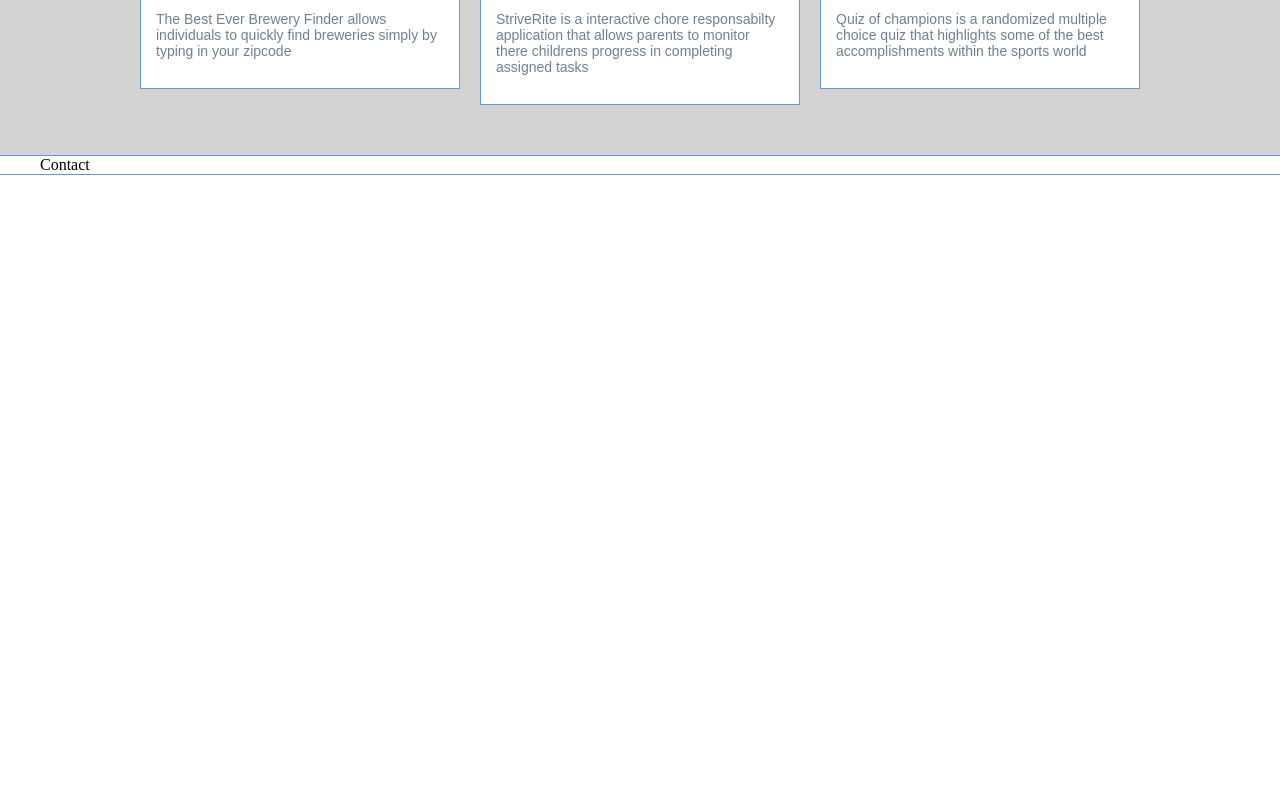
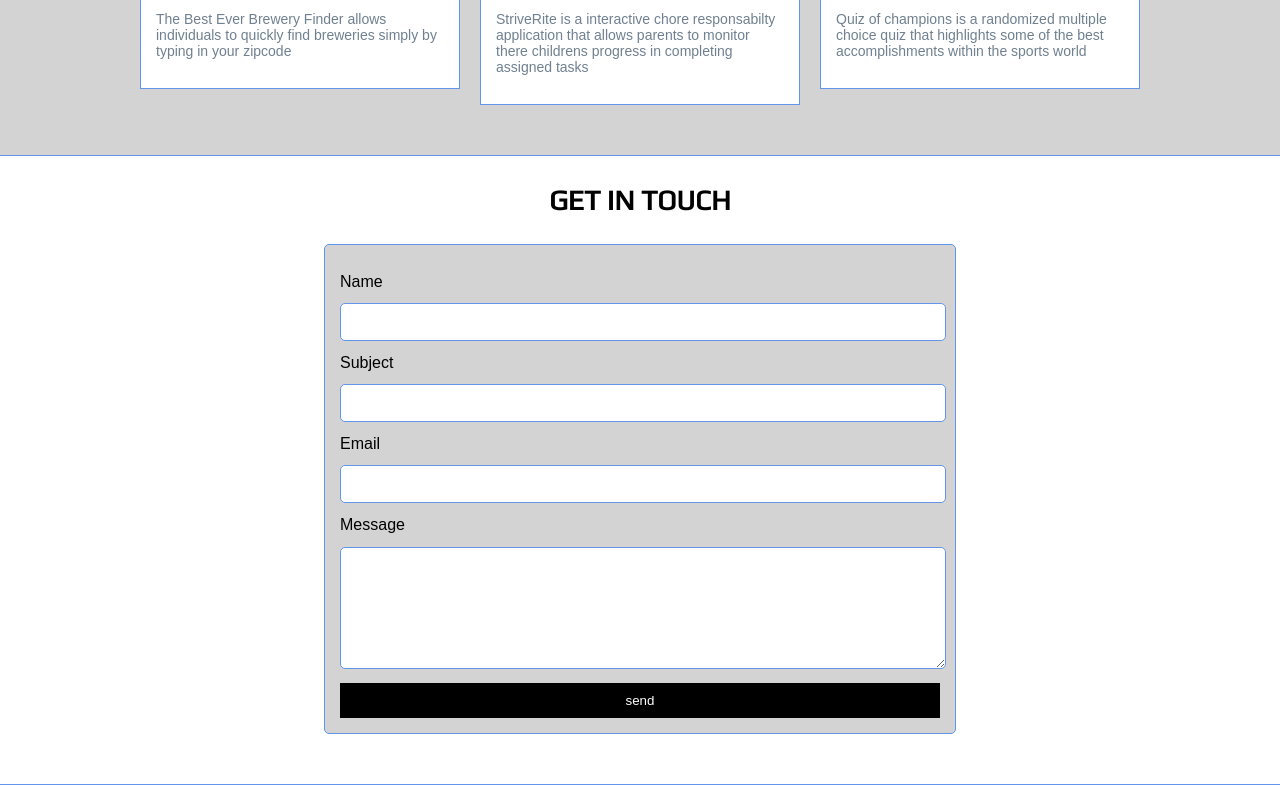
Before and after one commit to AustinPerez760/Portfolio-1.0, a plain HTML site: page index.html in a window 1280 px wide. Shown: the part 1520-2305 px from the top of the page. Before the commit the page ends 1695 px from the top, so only its background shows below. Drawn offline with Linux system fonts and the light colour scheme; a web font is replaced by a local one.

Commit message:
created css sheets for alternative themes , created JS to change themes and store theme in local storage

```diff
--- /dev/null
+++ b/abyss.css
@@ -0,0 +1,16 @@
+:root {
+    --mainColor: #30305b;
+    --secondaryColor: #353556;
+
+    --borderColor: #151576;
+
+    --mainText: white;
+    --secondaryText: seashell;
+
+
+    --themeDotBorder: white;
+    --previewBg: #353556;
+    --previewShadow: #1b1b41;
+
+    --btnColor: black;
+}
--- /dev/null
+++ b/dark.css
@@ -0,0 +1,16 @@
+:root {
+    --mainColor: black;
+    --secondaryColor: #212124;
+
+    --borderColor: rgb(53, 53, 53);
+
+    --mainText: rgb(87, 87, 87);
+    --secondaryText: rgb(100, 100, 100);
+
+
+    --themeDotBorder: white;
+    --previewBg: rgb(36, 36, 36);
+    --previewShadow: black;
+
+    --btnColor: black;
+}
--- /dev/null
+++ b/elysium.css
@@ -0,0 +1,16 @@
+:root {
+    --mainColor: #164a41;
+    --secondaryColor: #4d774e;
+
+    --borderColor: rgb(98, 196, 158);
+
+    --mainText: white;
+    --secondaryText: white;
+
+
+    --themeDotBorder: white;
+    --previewBg: #164a41;
+    --previewShadow: #164a41;
+
+    --btnColor: black;
+}
--- a/index.html
+++ b/index.html
@@ -1,23 +1,16 @@
 <!DOCTYPE html>
 <html lang="en">
+
 <head>
   <meta charset="UTF-8" />
-    <meta
-      name="viewport"
-      content="width=device-width, initial-scale=1.0, maximum-scale=1.0, minimum-scale=1.0"
-    />
+  <meta name="viewport" content="width=device-width, initial-scale=1.0, maximum-scale=1.0, minimum-scale=1.0" />
   <link rel="preconnect" href="https://fonts.gstatic.com" />
-    <link
-      href="https://fonts.googleapis.com/css2?family=Play&display=swap"
-      rel="stylesheet"
-    />
+  <link href="https://fonts.googleapis.com/css2?family=Play&display=swap" rel="stylesheet" />
   <link rel="preconnect" href="https://fonts.gstatic.com" />
-    <link
-      href="https://fonts.googleapis.com/css2?family=Cuprum&display=swap"
-      rel="stylesheet"
-    />
+  <link href="https://fonts.googleapis.com/css2?family=Cuprum&display=swap" rel="stylesheet" />
 
   <link rel="stylesheet" type="text/css" href="styles.css" />
+  <link id="theme-style" rel="stylesheet" type="text/css" href="" />
   <title>Austin Perez</title>
 </head>
 
@@ -45,10 +38,10 @@
           <img id="profile-pic" src="images/Austin3.jpeg" />
           <h5 style="text-align: center; line-height: 0">Customize Theme</h5>
           <div id="theme-options-wrapper">
-              <div id="light-mode" class="theme-dots"></div>
-              <div id="dark-mode" class="theme-dots"></div>
-              <div id="abyss-mode" class="theme-dots"></div>
-              <div id="elysium-mode" class="theme-dots"></div>
+            <div data-mode="light" id="light-mode" class="theme-dots"></div>
+            <div data-mode="dark" id="dark-mode" class="theme-dots"></div>
+            <div data-mode="abyss" id="abyss-mode" class="theme-dots"></div>
+            <div data-mode="elysium" id="elysium-mode" class="theme-dots"></div>
           </div>
 
           <p id="setting-note">
@@ -169,7 +162,23 @@
   </section>
 
   <section class="sec2">
-      <div class="main-container">Contact</div>
+    <div class="main-container"></div>
+    <h3 style="text-align: center">GET IN TOUCH</h3>
+    <form id="contact-form">
+      <label>Name</label>
+      <input class="input-field" type="text" name="name" />
+      <label>Subject</label>
+      <input class="input-field" type="text" name="subject" />
+      <label>Email</label>
+      <input class="input-field" type="text" name="email" />
+      <label>Message</label>
+      <textarea class="input-field" name="message"></textarea>
+
+      <input id="submit-btn" type="submit" value="send" />
+    </form>
   </section>
+
+  <script type="text/javascript" src="script.js"></script>
 </body>
+
 </html>
--- /dev/null
+++ b/script.js
@@ -0,0 +1,36 @@
+let theme = localStorage.getItem("theme");
+if (theme == null) {
+  setTheme("light");
+} else {
+  setTheme(theme);
+}
+
+let themeDots = document.getElementsByClassName("theme-dots");
+
+for (var i = 0; themeDots.length > i; i++) {
+  themeDots[i].addEventListener("click", function () {
+    var mode = this.dataset.mode;
+    console.log("option clicked:", mode);
+    setTheme(mode);
+  });
+}
+
+function setTheme(mode) {
+  if (mode == "light") {
+    document.getElementById("theme-style").href = "styles.css";
+  }
+
+  if (mode == "dark") {
+    document.getElementById("theme-style").href = "dark.css";
+  }
+
+  if (mode == "abyss") {
+    document.getElementById("theme-style").href = "abyss.css";
+  }
+
+  if (mode == "elysium") {
+    document.getElementById("theme-style").href = "elysium.css";
+  }
+
+  localStorage.setItem("theme", mode);
+}
--- a/styles.css
+++ b/styles.css
@@ -11,12 +11,18 @@
   --themeDotBorder: black;
   --previewBg: rgb(145, 175, 231);
   --previewShadow: cornflowerblue;
+
+  --btnColor: black;
 }
 
 html,
 body {
   padding: 0;
   margin: 0;
+}
+
+body * {
+  transition: 0.3s;
 }
 
 h1,
@@ -296,6 +302,48 @@ textarea {
   border: 1px solid var(--borderColor);
 }
 
+#contact-form {
+  display: black;
+  max-width: 600px;
+  margin: 0 auto;
+  border: 1px solid var(--borderColor);
+  padding: 15px;
+  border-radius: 5px;
+  background-color: var(--mainColor);
+  margin-bottom: 50px;
+
+}
+
+#contact-form label {
+  line-height: 2.7em;
+
+}
+
+#contact-form textarea {
+  min-height: 100px;
+  font-size: 14px;
+}
+
+.input-field {
+  width: 100%;
+  padding-top: 10px;
+  padding-bottom: 10px;
+  background-color: var(--secondaryColor);
+  border-radius: 5px;
+  border: 1px solid var(--borderColor);
+  font-size: 14px;
+}
+
+#submit-btn {
+  margin-top: 10px;
+  width: 100%;
+  padding-top: 10px;
+  padding-bottom: 10px;
+  color: white;
+  background-color: var(--btnColor);
+  border: none;
+}
+
 @media screen and (max-width: 1200px) {
   .main-container {
     width: 95%;
```
Also changed, not shown: 1 other file. Lines whose indentation alone changed are shown as unchanged.
